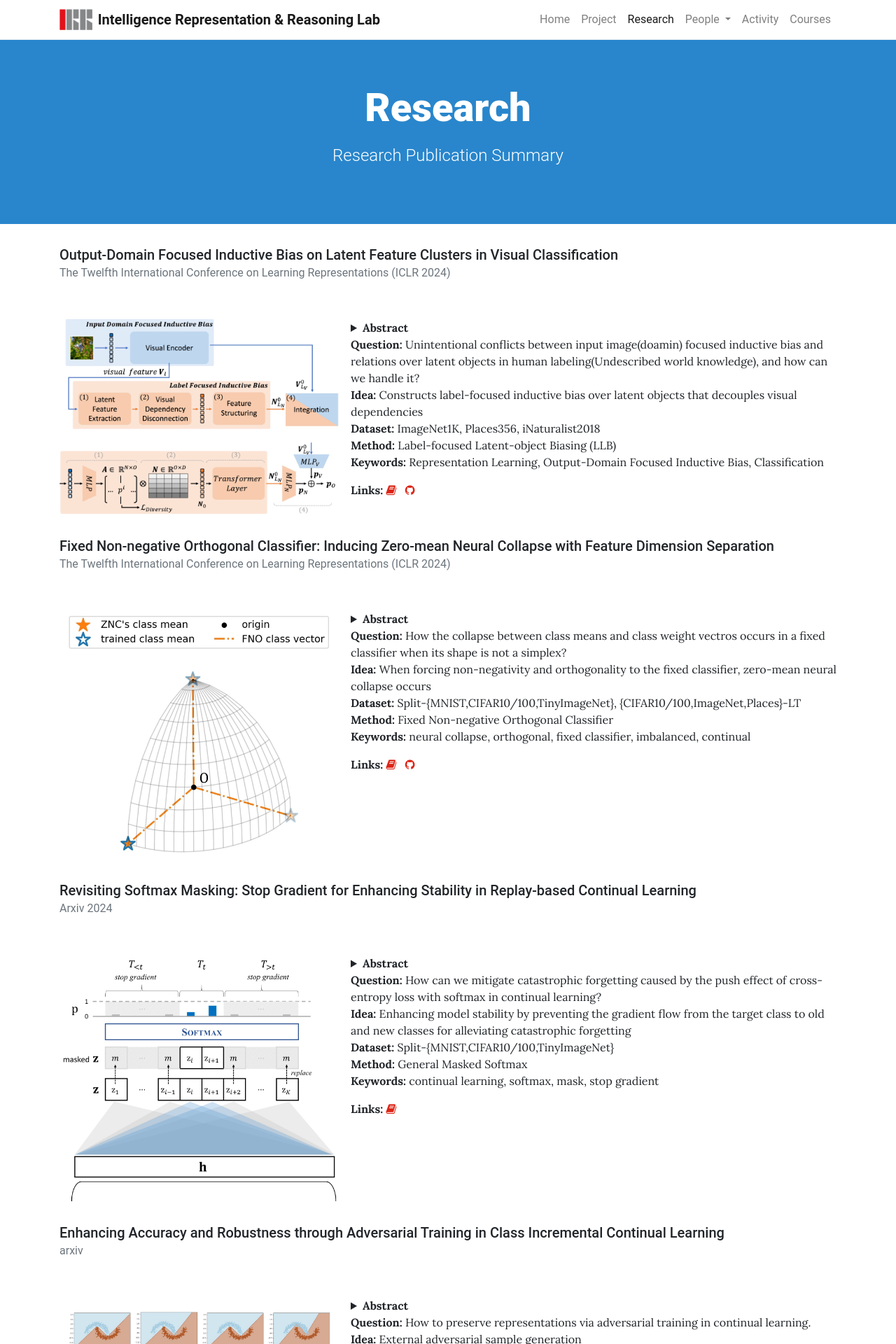
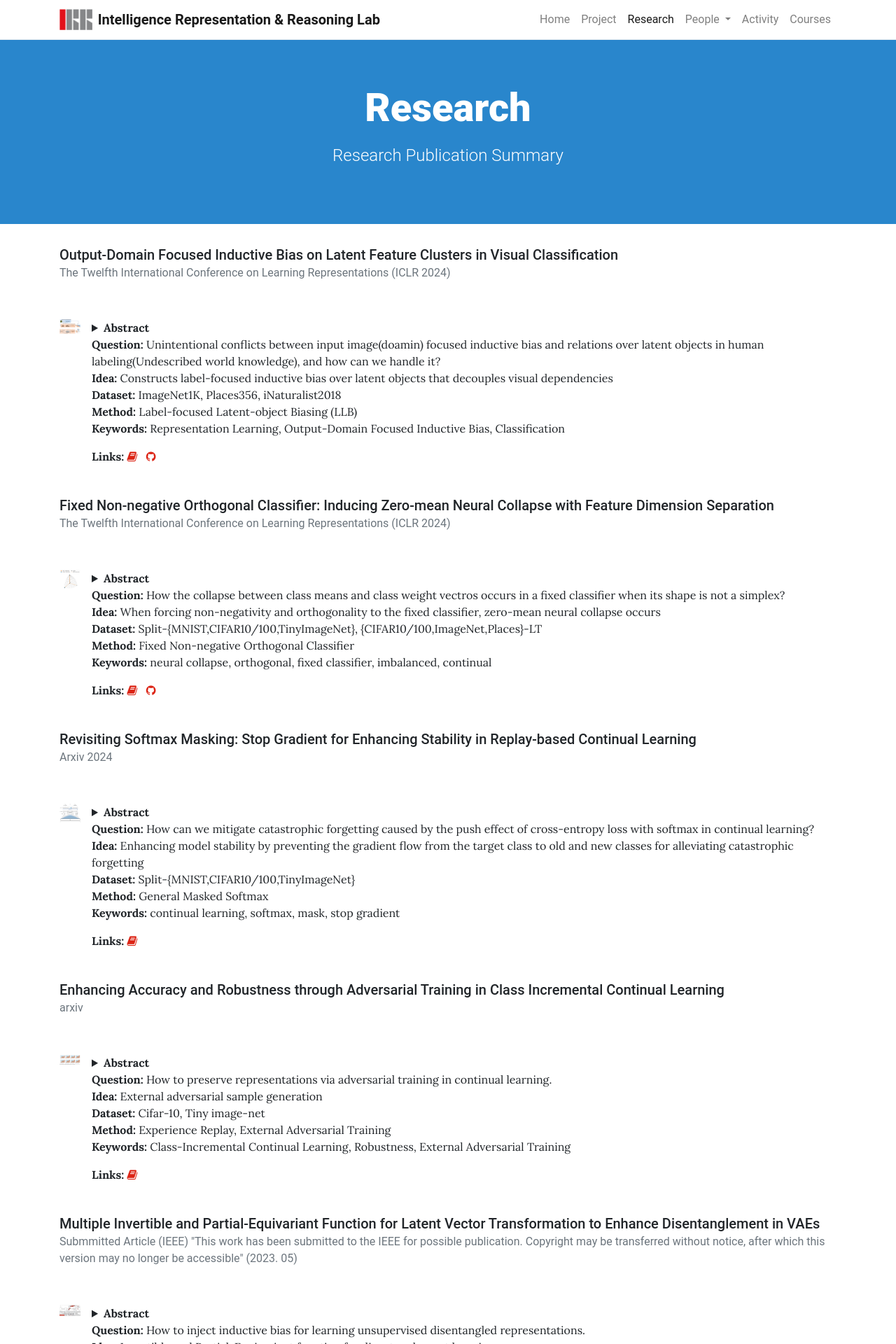
Before and after one commit to irrlab/irrlab.github.io, a Jekyll site: the page built from pages/research.md, in a window 1280 px wide. Shown: the top 1920 px of the page at 70% size. Built offline with Jekyll 4.4.1, drawn with Linux system fonts in a browser that asks for light colours.

Commit message:
img flex

```diff
--- a/_layouts/research.html
+++ b/_layouts/research.html
@@ -16,7 +16,7 @@ description: Template for publications
   </h5>
 
   <div class="media publication-paper">
-    <img class="mr-3" src="{{ publication.image | relative_url }}">
+    <img class="mr-3" width=30vw src="{{ publication.image | relative_url }}">
     <div class="media-body">
       <ul class="list-inline">
         {{ publication.description | markdownify }}
```
